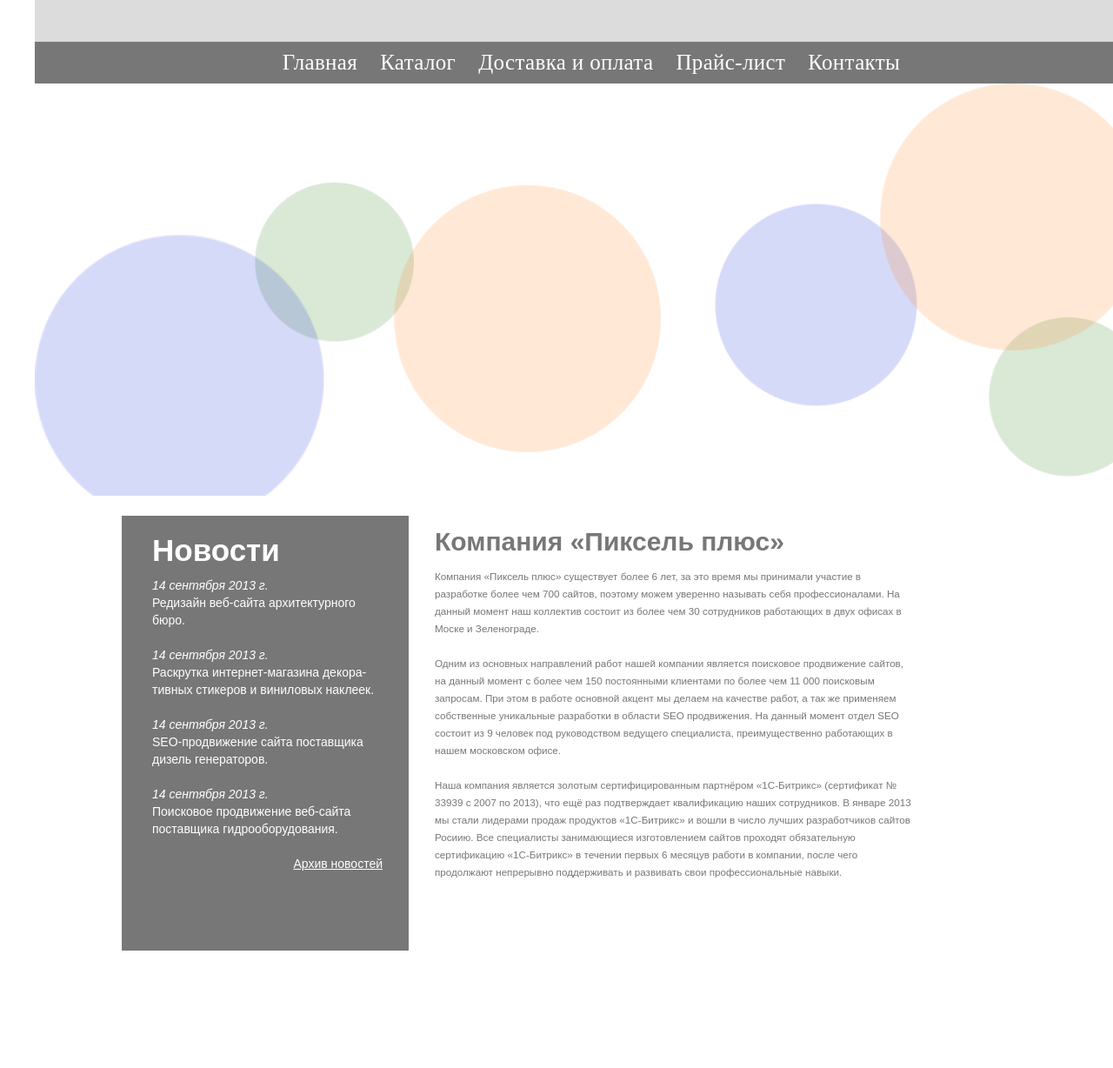
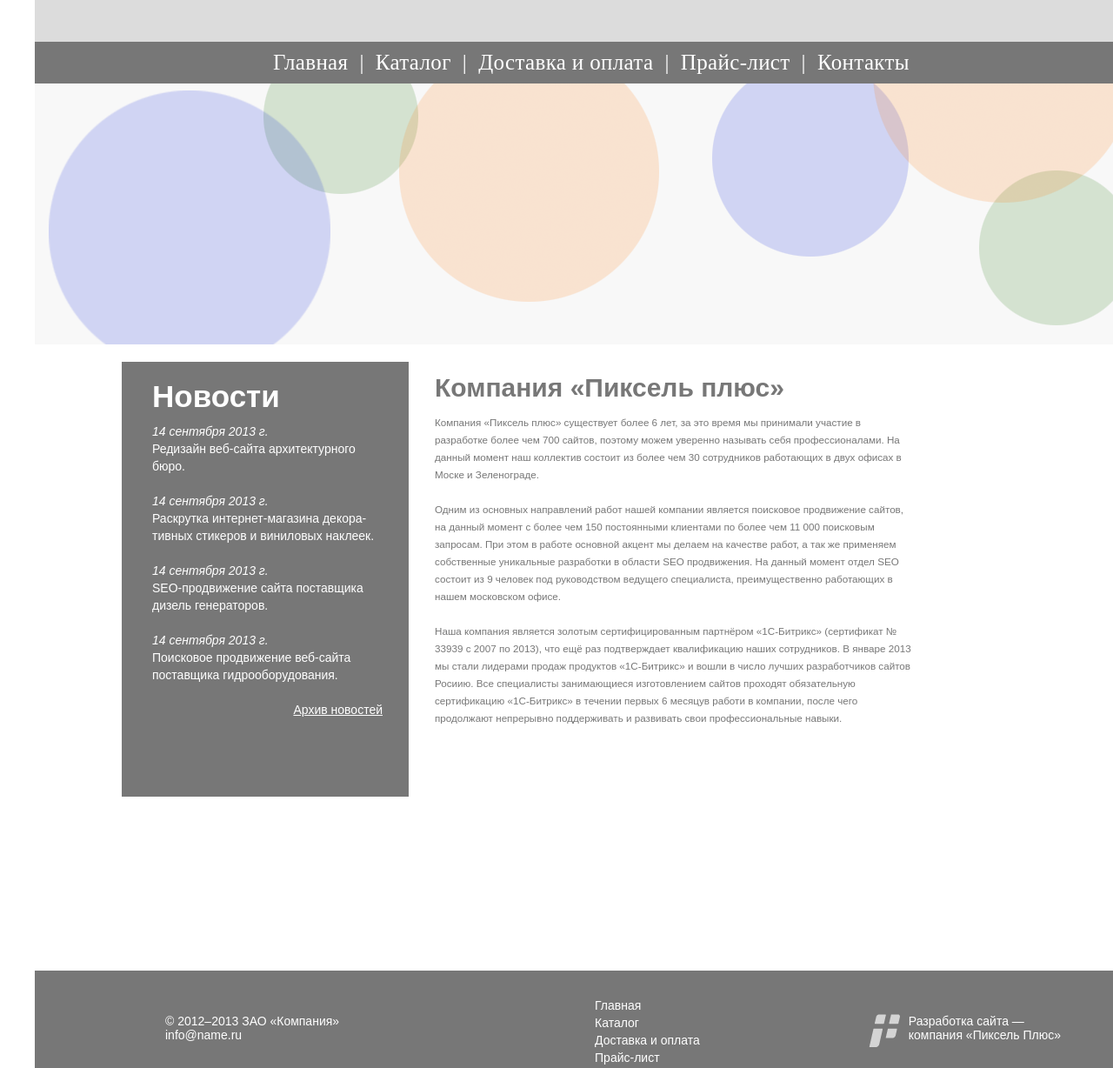
Before and after one commit to Nizlak/second_project, a plain HTML site: page 2/index.html in a window 1280 px wide. Shown: the part 192-1420 px from the top of the page at 87% size. Drawn offline with Linux system fonts and the light colour scheme.

Commit message:
finish layout

```diff
--- a/2/assets/css/style.css
+++ b/2/assets/css/style.css
@@ -76,7 +76,20 @@ li {
     color: #fff;
 }
 
+.slider {
+    height: 300px;
+    width: 100%;
+    display:flex;
+    background-color: #f8f8f8;
+    align-items: flex-end;
+    justify-content: center;
+    overflow: hidden;
+}
 
+.slider img {
+    width:1248px;
+    height: 462px;
+}
 
 .navigation ul {
     justify-content: center;
@@ -168,7 +181,7 @@ li {
 .company {
     display: flex;
     padding-top: 50px;
-    padding-left: 180px;
+    padding-left: 150px;
 
 }
 
@@ -183,10 +196,15 @@ li {
 
 .imglogo {
     padding-top: 50px;
-    padding-left: 60px;
+    padding-right: 10px;
 }
 
 .com {
     padding-top: 50px;
     padding-right: 100px;
 }
+
+.footerright {
+    display: flex;
+    justify-content: baseline;
+}
--- a/2/index.html
+++ b/2/index.html
@@ -23,16 +23,22 @@
                 <div class="navigation">
                     <ul class="ul">
                         <li class="forMargin"><a class="decoration" href="#">Главная</a></li>
+                        <li style="color: #ffffff"> | </li>
                         <li class="forMargin"><a class="decoration" href="#">Каталог</a></li>
+                        <li style="color: #ffffff"> | </li>
                         <li class="forMargin"><a class="decoration" href="#">Доставка и оплата</a></li>
+                        <li style="color: #ffffff"> | </li>
                         <li class="forMargin"><a class="decoration" href="#">Прайс-лист</a></li>
+                        <li style="color: #ffffff"> | </li>
                         <li class="forMargin"><a class="decoration" href="#">Контакты</a></li>
                     </ul>
                 </div>
             </nav>
-            <div>
+            <slider>
+                <div class="slider">
                     <img src="assets/image/slider.png" alt="slider" width="100%">
                 </div>
+            </slider>
             <div class="main">
             <section class="section">
                 <div class="news">
@@ -78,12 +84,14 @@
                         <li><a class="decoration" href="#">Контакты</a></li>
                     </ul>
                 </div>
+                <div class="footerright">
                     <div class="imglogo">
                         <img src="assets/image/company.png" alt="">
                     </div>
                     <div class="com">
                         <p>Разработка сайта — <br>компания «Пиксель Плюс»</p>
                     </div>
+                </div>
             </footer>
         </div>
     </body>
```
Lines whose indentation alone changed are shown as unchanged.
